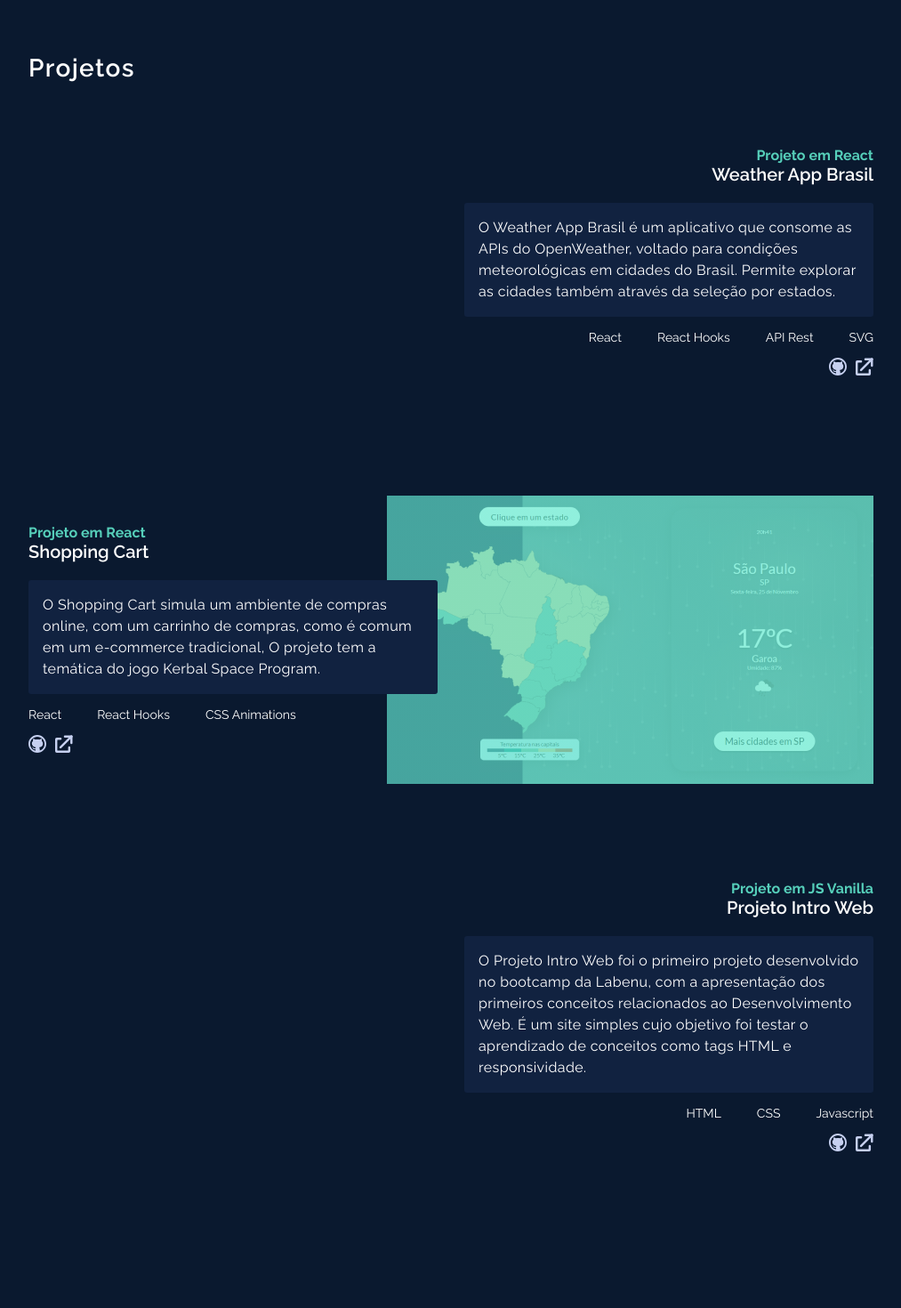
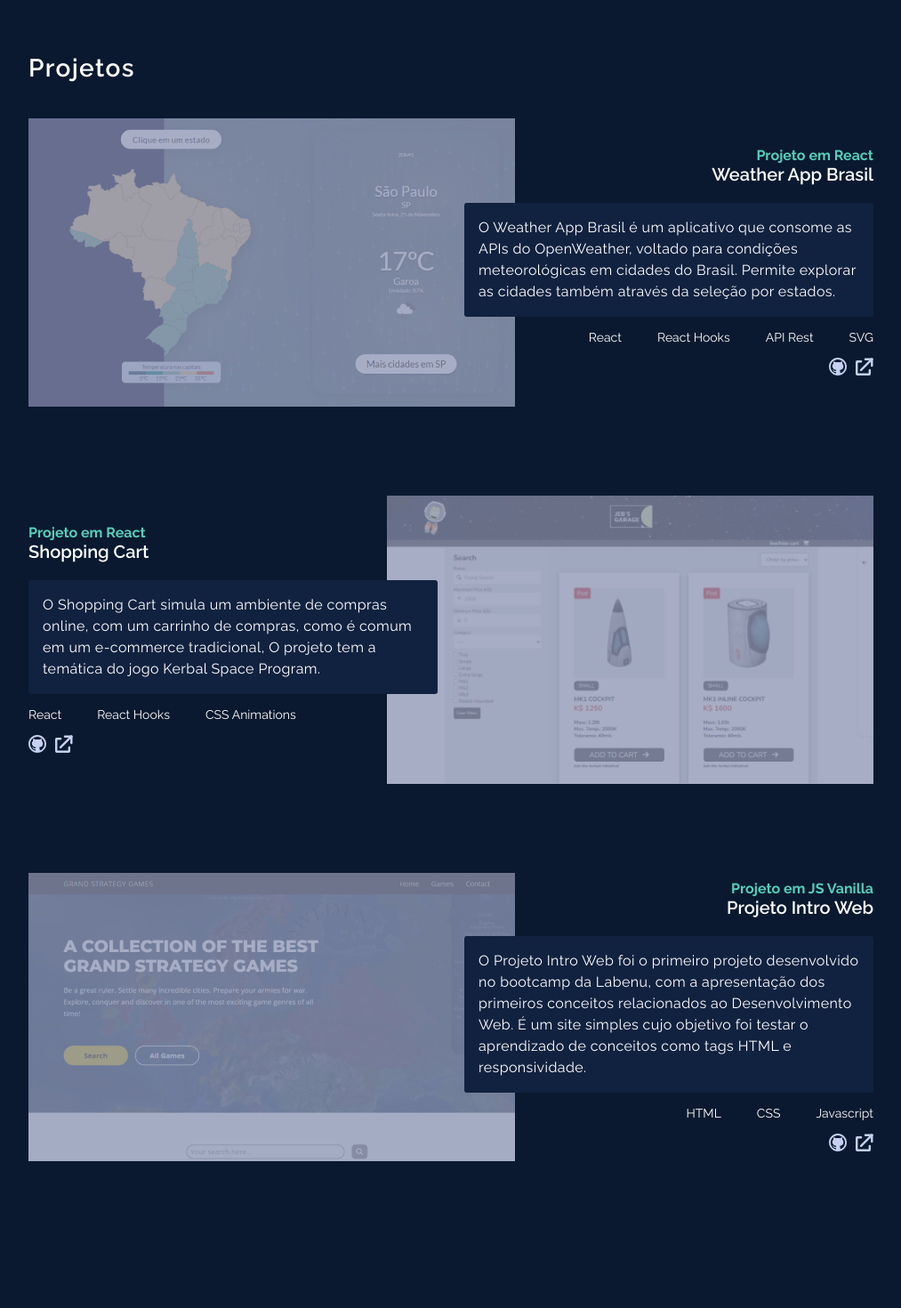
Before and after one commit to vitorfontenele/portfolio, a React (Vite) app: page / in a window 1280 px wide. Shown: the part 1460-2930 px from the top of the page at 89% size, without its empty margins (133-1146 px from the left). Built offline with nearby package versions, Linux system fonts and the light colour scheme.

Commit message:
Style project cards

```diff
--- a/src/components/SectionProjects/SectionProjects.jsx
+++ b/src/components/SectionProjects/SectionProjects.jsx
@@ -5,8 +5,9 @@ const SectionProjects = () => {
         <section id="projects" data-aos="fade-up" data-aos-duration="1000">
             <h2 className='section-title'>Projetos</h2>
             <article className="project">
-                <div className="project-banner">
+                <div className="project-banner" style={{background: "url('weather-app-brasil.jpg')", backgroundSize: "cover"}}>
                     {/* <img src="weather-app-brasil.jpg" alt="Weather App Brasil Printscreen"/> */}
+                    <div className="cover-layer"></div>
                 </div>
                 <div className="project-info">
                     <h4 className="highlight-text">Projeto em React</h4>
@@ -25,8 +26,9 @@ const SectionProjects = () => {
                 </div>
             </article>
             <article className="project">
-                <div className="project-banner" style={{background: "linear-gradient(0deg, rgba(97, 233, 206, 0.7), rgba(97, 233, 206, 0.7)), url('weather-app-brasil.jpg')"}}>
+                <div className="project-banner" style={{background: "url('shopping-cart.jpg')", backgroundSize: "cover"}}>
                     {/* <img src="shopping-cart.jpg" alt="Shopping Cart Printscreen"/> */}
+                    <div className="cover-layer"></div>
                 </div>
                 <div className="project-info">
                     <h4 className="highlight-text">Projeto em React</h4>
@@ -45,8 +47,9 @@ const SectionProjects = () => {
                 </div>
             </article>
             <article className="project">
-                <div className="project-banner">
+                <div className="project-banner" style={{background: "url('projeto-intro-web.jpg')", backgroundSize: "cover"}}>
                     {/* <img src="projeto-intro-web.jpg" alt="Projeto Intro Web Printscreen"/> */}
+                    <div className="cover-layer"></div>
                 </div>
                 <div className="project-info">
                     <h4 className="highlight-text">Projeto em JS Vanilla</h4>
--- a/src/components/SectionProjects/style.css
+++ b/src/components/SectionProjects/style.css
@@ -90,3 +90,24 @@
     width: 20px;
     height: 20px;
 }
+
+.cover-layer{
+    position: absolute;
+    width: 100%;
+    height: 100%;
+    /* background-color: rgba(97, 233, 206, 0.7); */
+    background-color: rgba(136, 146, 176, 0.75);
+    transition: ease all .5s;
+}
+
+.cover-layer:hover{
+    background-color: transparent;
+}
+
+@media screen and (max-width: 1050px){
+    .project-banner{
+        width: 52vw;
+        height: 30.8vw;
+        top: calc((324px - 30.8vw)/2);
+    }
+}
```
